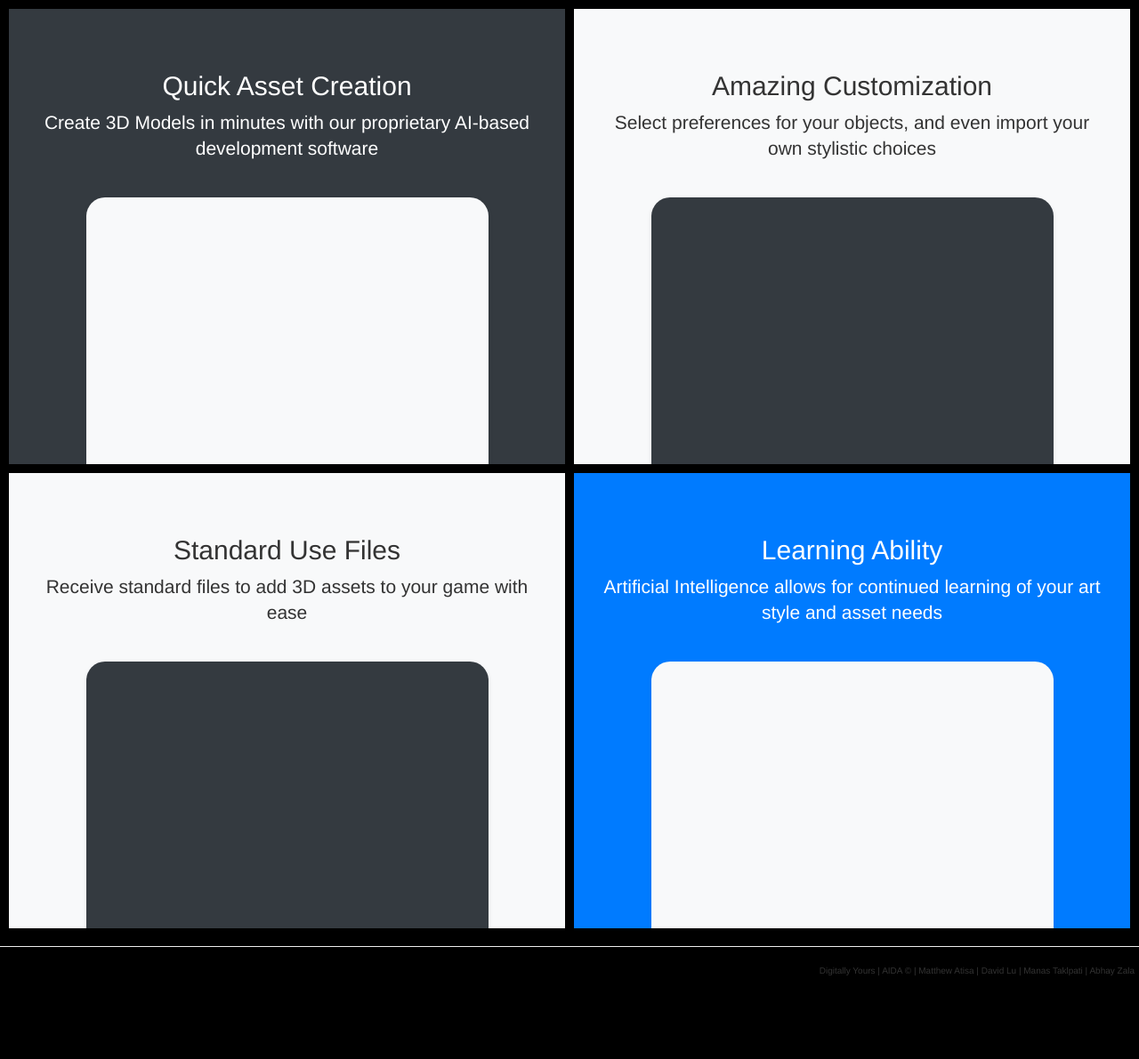
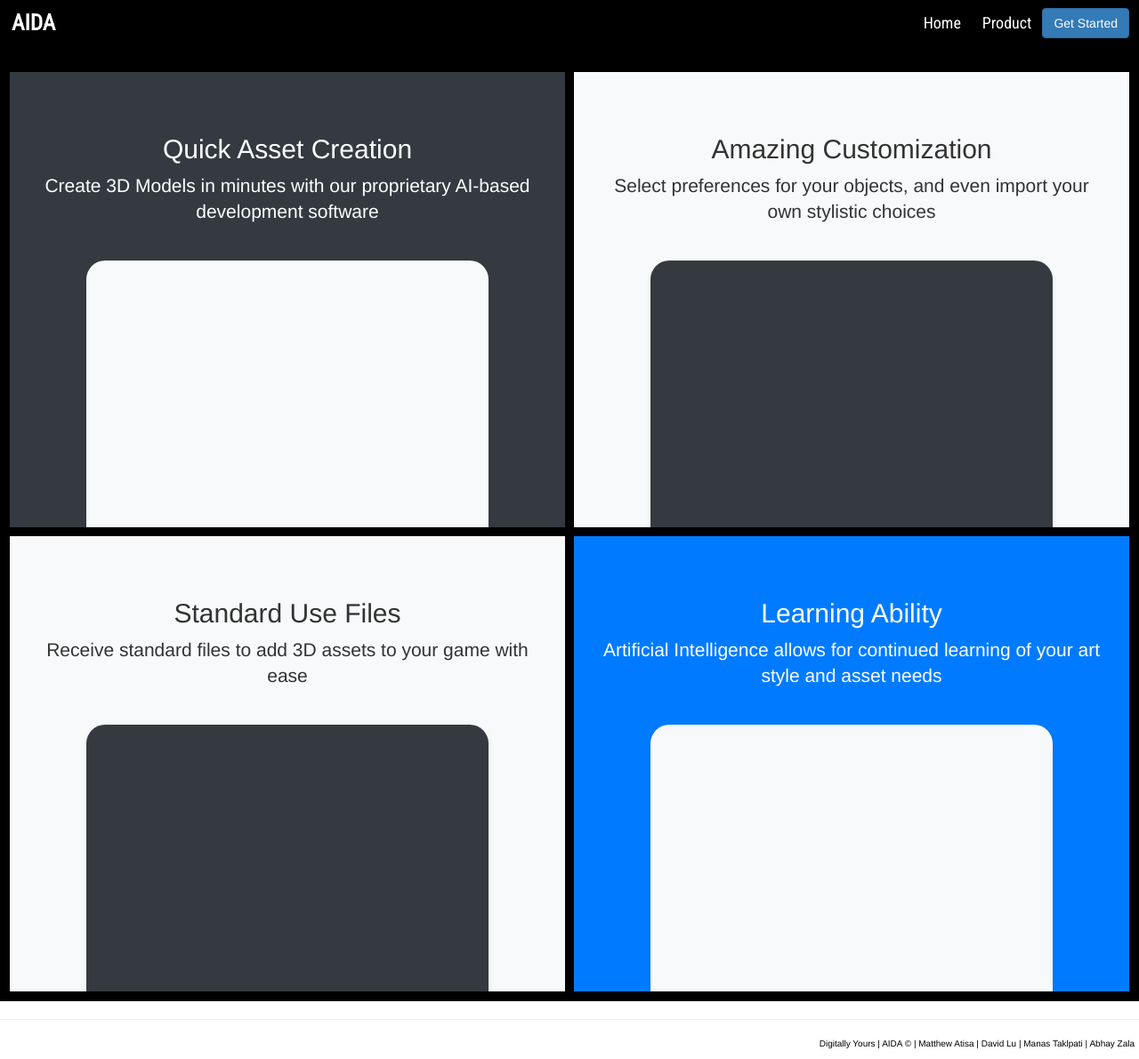
Before and after one commit to aszala/AIDA, a plain HTML site: page Website/product.html in a window 1280 px wide. Shown: the whole page at 89% size. Before the commit the page ends 1109 px from the top, so only its background shows below. Drawn offline with nearby package versions, Linux system fonts and the light colour scheme; a script that the page names is missing.

Commit message:
changed website we just need pics

```diff
--- a/Website/product.html
+++ b/Website/product.html
@@ -23,7 +23,45 @@
   <link href="https://fonts.googleapis.com/css?family=Montserrat&display=swap" rel="stylesheet">
 </head>
 
-<body style="background-color: black;">
+<body>
+  <div style="background-color: black; padding: 1px;">
+  <div class="header" style="height: 70px;">
+    <div class="header-img-div">
+
+      <div>
+        <div class="black-overlay"></div>
+
+
+      </div>
+
+
+
+
+    </div>
+
+
+    <div class="header-container">
+      <a href="#default" class="logo">AIDA</a>
+
+      <div class="header-right">
+
+        <a href="#home">Home</a>
+        <a href="#product">Product</a>
+        <button class="btn btn-primary btn-header" href="#default">Get Started</button>
+      </div>
+      <br>
+      <br>
+      <br>
+
+    </div>
+
+
+
+  </div>
+
+
+
+
 
 
   <div class="d-md-flex flex-md-equal w-100 my-md-3 pl-md-3">
@@ -61,9 +99,16 @@
   </div>
 
 
-  <hr>
-  <p style="padding: 0px 5px; float: right; font-size: 10px">Digitally Yours | AIDA &copy; | Matthew Atisa | David Lu
-    | Manas Taklpati | Abhay Zala </p>
+</div>
+
+
+    <hr>
+    <p style="padding: 0px 5px; float: right; font-size: 10px; color: black;">Digitally Yours | AIDA &copy; | Matthew Atisa | David Lu
+      | Manas Taklpati | Abhay Zala
+     </p>
+
+
+
 
 
   <!-- Placed at the end of the document so the pages load faster -->
```
